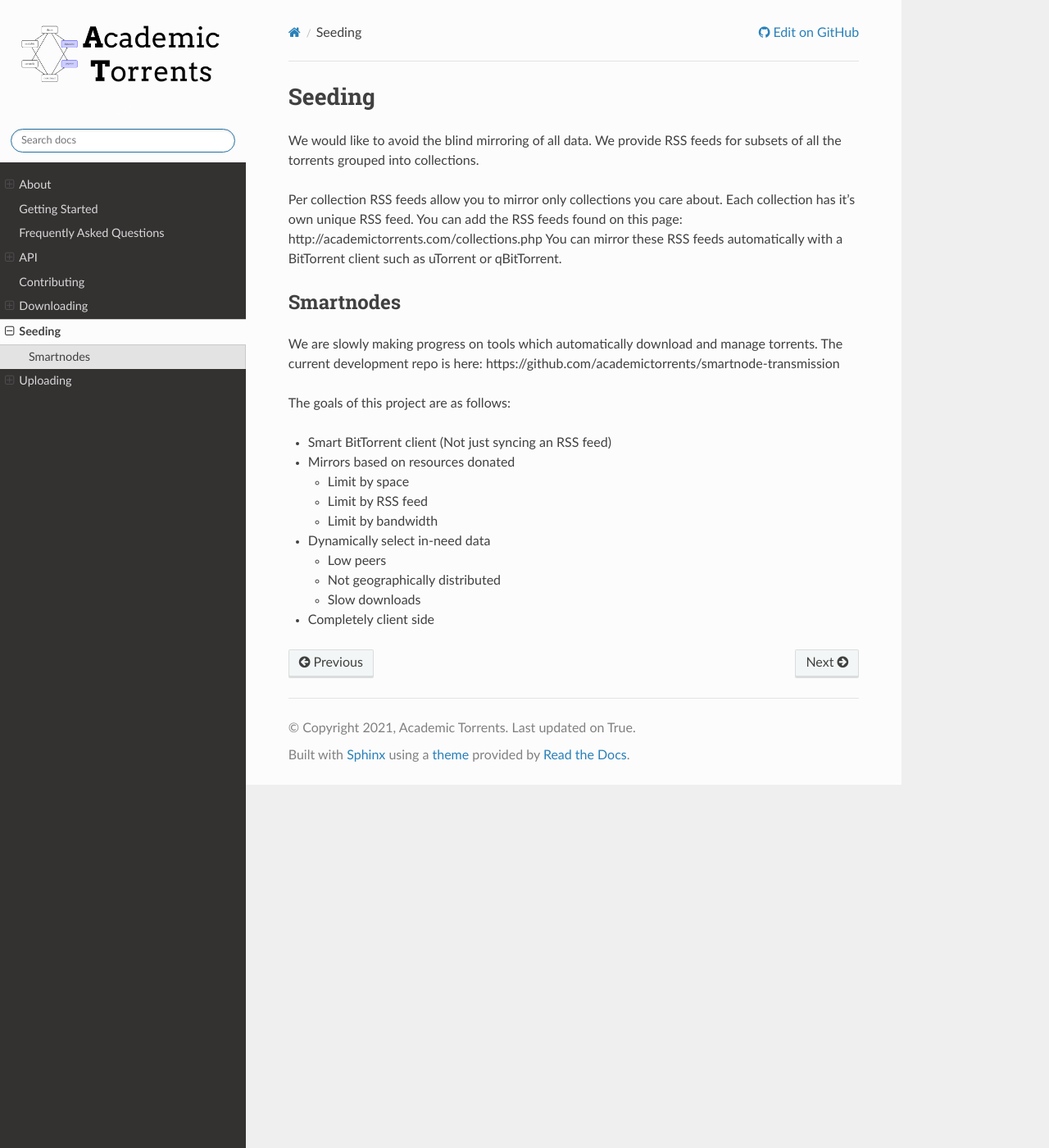
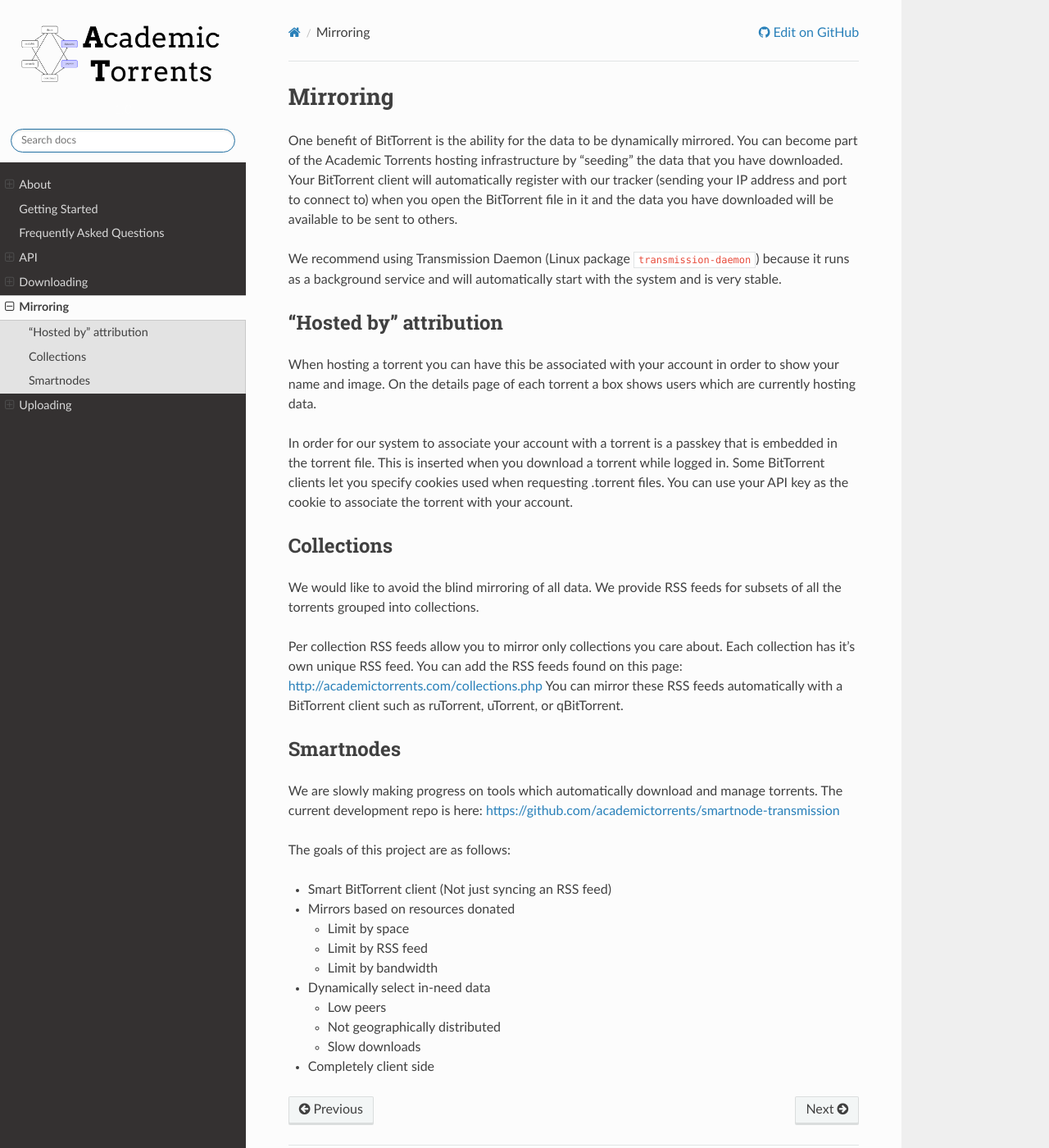
Before and after one commit to academictorrents/academictorrents-docs, a Sphinx documentation site: the page built from docs/seeding.md, in a window 1280 px wide and 1400 px high. Shown: the whole window at 82% size. Built offline with Sphinx 7.4.7 and the Read the Docs theme 2.0.0, drawn with Linux system fonts in a browser that asks for light colours.

Commit message:
more text

```diff
--- a/docs/contributing.md
+++ /dev/null
@@ -1,3 +0,0 @@
-# Contributing
-
-TODO
--- a/docs/seeding.md
+++ b/docs/seeding.md
@@ -1,13 +1,25 @@
-# Seeding
+# Mirroring
+
+One benefit of BitTorrent is the ability for the data to be dynamically mirrored. You can become part of the Academic Torrents hosting infrastructure by "seeding" the data that you have downloaded. Your BitTorrent client will automatically register with our tracker (sending your IP address and port to connect to) when you open the BitTorrent file in it and the data you have downloaded will be available to be sent to others.
+
+We recommend using Transmission Daemon (Linux package `transmission-daemon`) because it runs as a background service and will automatically start with the system and is very stable.
+
+## "Hosted by" attribution
+
+When hosting a torrent you can have this be associated with your account in order to show your name and image. On the details page of each torrent a box shows users which are currently hosting data.
+
+In order for our system to associate your account with a torrent is a passkey that is embedded in the torrent file. This is inserted when you download a torrent while logged in. Some BitTorrent clients let you specify cookies used when requesting .torrent files. You can use your API key as the cookie to associate the torrent with your account.
+
+## Collections
 
 We would like to avoid the blind mirroring of all data. We provide RSS feeds for subsets of all the torrents grouped into collections.
 
-Per collection RSS feeds allow you to mirror only collections you care about. Each collection has it's own unique RSS feed. You can add the RSS feeds found on this page: http://academictorrents.com/collections.php You can mirror these RSS feeds automatically with a BitTorrent client such as uTorrent or qBitTorrent.
+Per collection RSS feeds allow you to mirror only collections you care about. Each collection has it's own unique RSS feed. You can add the RSS feeds found on this page: [http://academictorrents.com/collections.php](http://academictorrents.com/collections.php) You can mirror these RSS feeds automatically with a BitTorrent client such as ruTorrent, uTorrent, or qBitTorrent.
 
 
 ## Smartnodes
 
-We are slowly making progress on tools which automatically download and manage torrents. The current development repo is here: https://github.com/academictorrents/smartnode-transmission
+We are slowly making progress on tools which automatically download and manage torrents. The current development repo is here: [https://github.com/academictorrents/smartnode-transmission](https://github.com/academictorrents/smartnode-transmission )
 
 The goals of this project are as follows:
 
```
